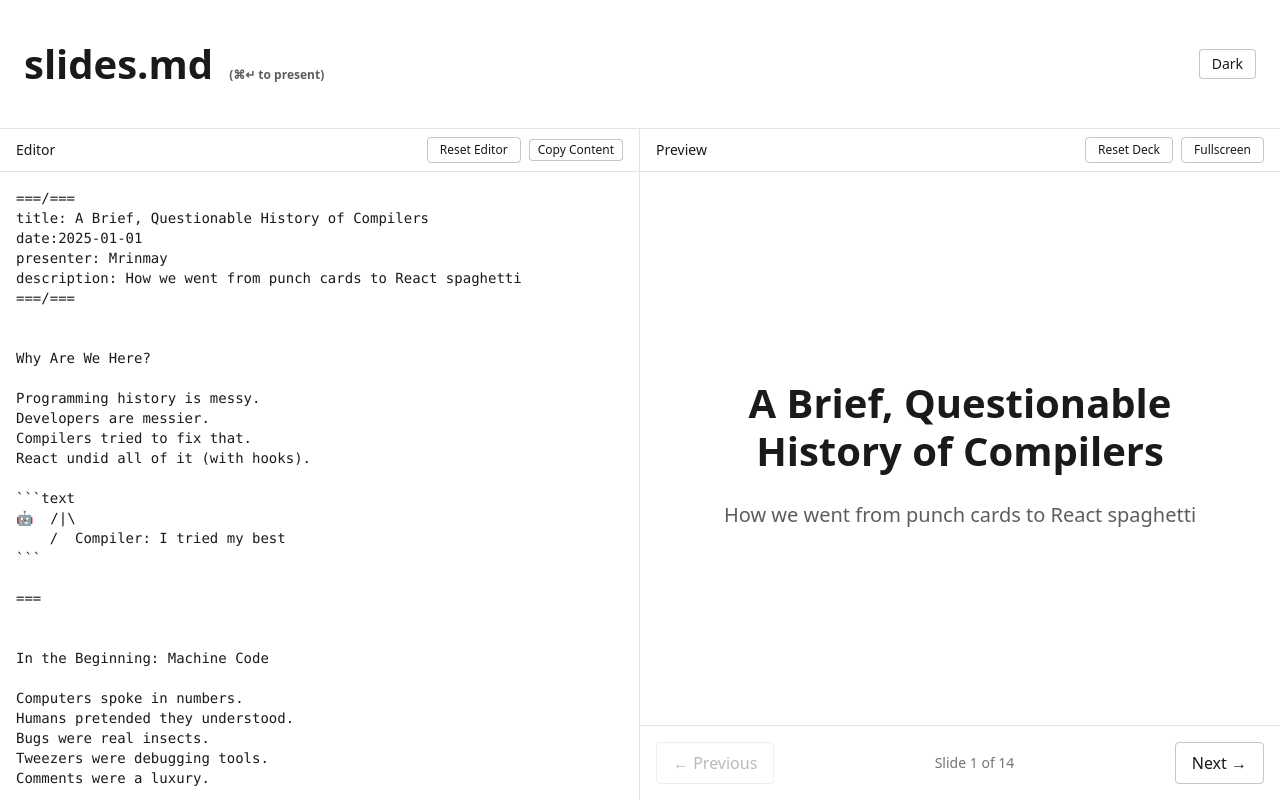
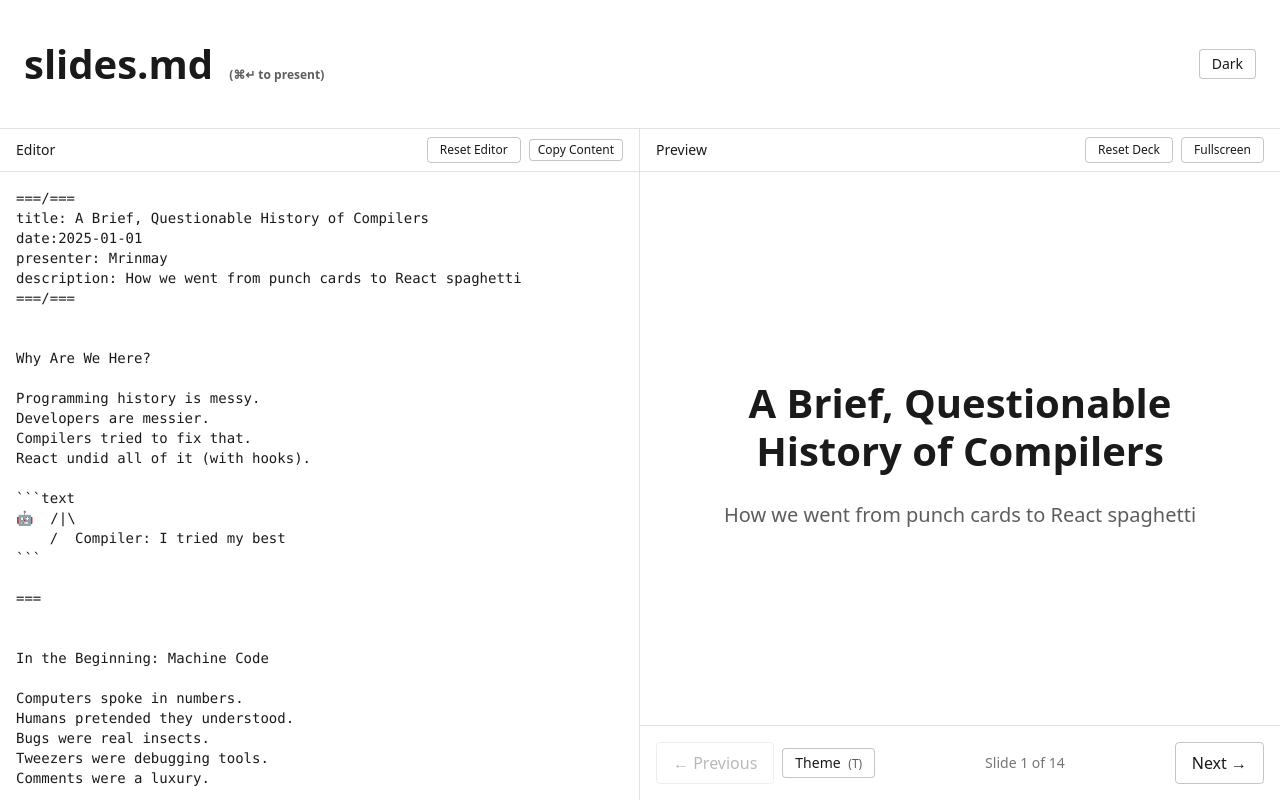
Before and after one commit to devmrin/slides-md, a React (Vite) app: page / in a window 1280 px wide. Built offline with nearby package versions, Linux system fonts and the light colour scheme.

Commit message:
feat: add theme toggle during presentation

```diff
--- a/src/App.tsx
+++ b/src/App.tsx
@@ -41,6 +41,10 @@ export default function App() {
       if (isFullscreen && (e.key === "r" || e.key === "R")) {
         setCurrentSlide(0);
       }
+      // T to toggle theme in fullscreen
+      if (isFullscreen && (e.key === "t" || e.key === "T")) {
+        setIsDark((d) => !d);
+      }
     };
     window.addEventListener("keydown", handler);
     return () => window.removeEventListener("keydown", handler);
@@ -61,8 +65,9 @@ export default function App() {
         className="fixed inset-0 flex flex-col"
         style={{ backgroundColor: bgColor, color: textColor }}
       >
-        {/* Top bar for reset and exit */}
+        {/* Top bar for reset, theme, and exit */}
         <div className="w-full flex justify-between items-start px-6 pt-4 z-10">
+          <div className="flex gap-2">
             <button
               className="px-3 py-1 text-sm border rounded"
               style={{
@@ -74,6 +79,18 @@ export default function App() {
             >
               Reset <span className="ml-1 text-xs opacity-70">(R)</span>
             </button>
+            <button
+              className="px-3 py-1 text-sm border rounded"
+              style={{
+                borderColor: textColor + "40",
+                color: textColor,
+                backgroundColor: bgColor,
+              }}
+              onClick={() => setIsDark((d) => !d)}
+            >
+              Theme <span className="ml-1 text-xs opacity-70">(T)</span>
+            </button>
+          </div>
           <button
             className="px-3 py-1 text-sm border rounded"
             style={{
@@ -103,6 +120,7 @@ export default function App() {
           frontmatter={frontmatter}
           isFullscreen={true}
           onExitFullscreen={() => setIsFullscreen(false)}
+          onToggleTheme={() => setIsDark((d) => !d)}
         />
       </div>
     );
@@ -201,6 +219,7 @@ export default function App() {
             nextSlide={nextSlide}
             textColor={textColor}
             bgColor={bgColor}
+            onToggleTheme={() => setIsDark((d) => !d)}
           />
         </div>
       </div>
--- a/src/components/SlideNav.tsx
+++ b/src/components/SlideNav.tsx
@@ -8,6 +8,7 @@ interface SlideNavProps {
   frontmatter?: Record<string, string>;
   isFullscreen?: boolean;
   onExitFullscreen?: () => void;
+  onToggleTheme?: () => void;
 }
 
 export function SlideNav({
@@ -20,12 +21,14 @@ export function SlideNav({
   frontmatter,
   isFullscreen,
   onExitFullscreen,
+  onToggleTheme,
 }: SlideNavProps) {
   return (
     <div
       className="border-t p-4 flex items-center justify-between"
       style={{ borderColor: textColor + "20", backgroundColor: bgColor }}
     >
+      <div className="flex items-center gap-2">
         <button
           onClick={prevSlide}
           disabled={currentSlide === 0}
@@ -34,6 +37,21 @@ export function SlideNav({
         >
           ← Previous
         </button>
+        {/* Theme button available in nav when not fullscreen (App shows it in fullscreen topbar) */}
+        {!isFullscreen && onToggleTheme && (
+          <button
+            onClick={onToggleTheme}
+            className="px-3 py-1 text-sm border rounded"
+            style={{
+              borderColor: textColor + "40",
+              color: textColor,
+              backgroundColor: bgColor,
+            }}
+          >
+            Theme <span className="ml-1 text-xs opacity-70">(T)</span>
+          </button>
+        )}
+      </div>
       <div className="text-center flex-1 mx-4">
         <div className="text-sm opacity-60">
           Slide {currentSlide + 1} of {slidesLength}
@@ -52,7 +70,6 @@ export function SlideNav({
       >
         Next →
       </button>
-      {/* Exit button for fullscreen removed to avoid duplicate with App.tsx top bar */}
     </div>
   );
 }
```
Lines whose indentation alone changed are shown as unchanged.
